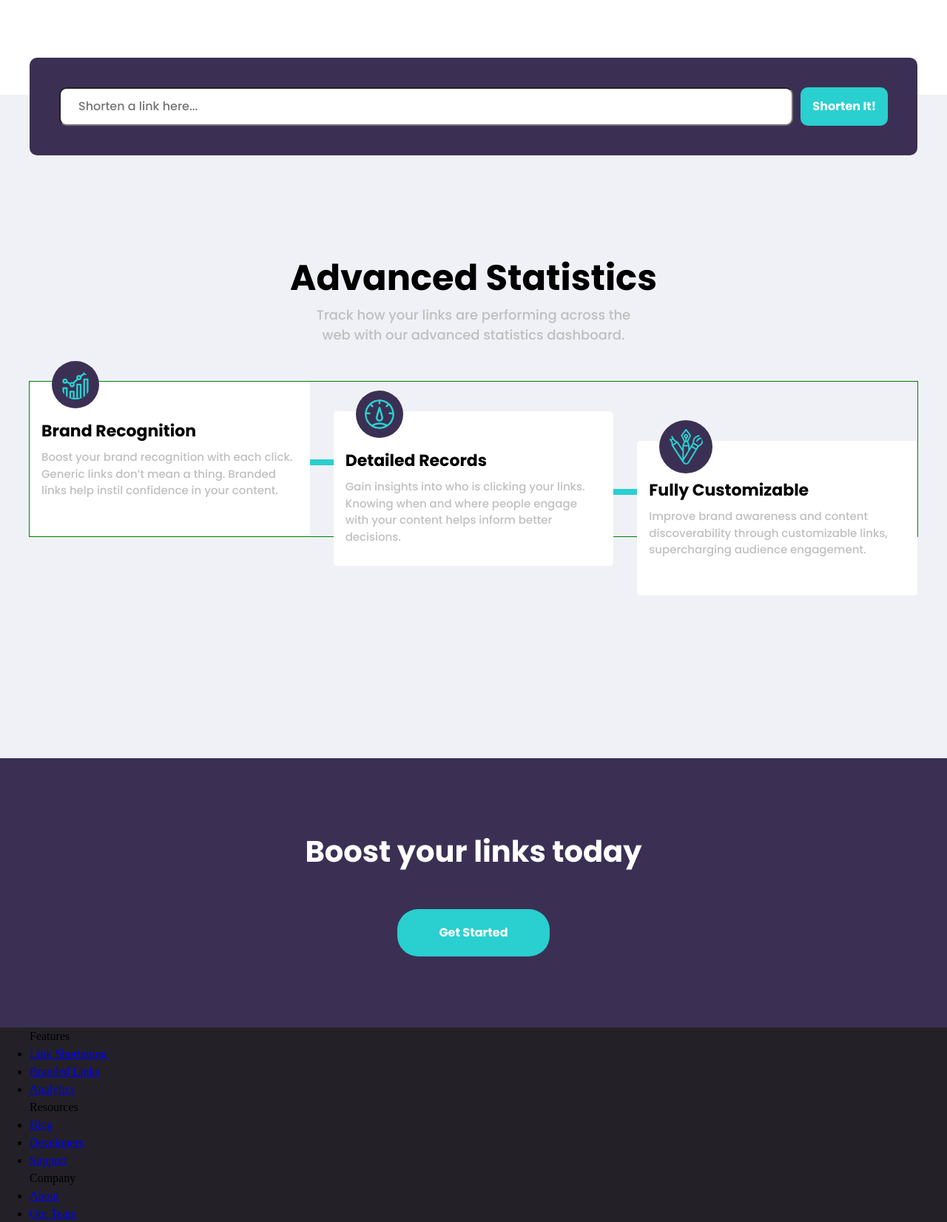
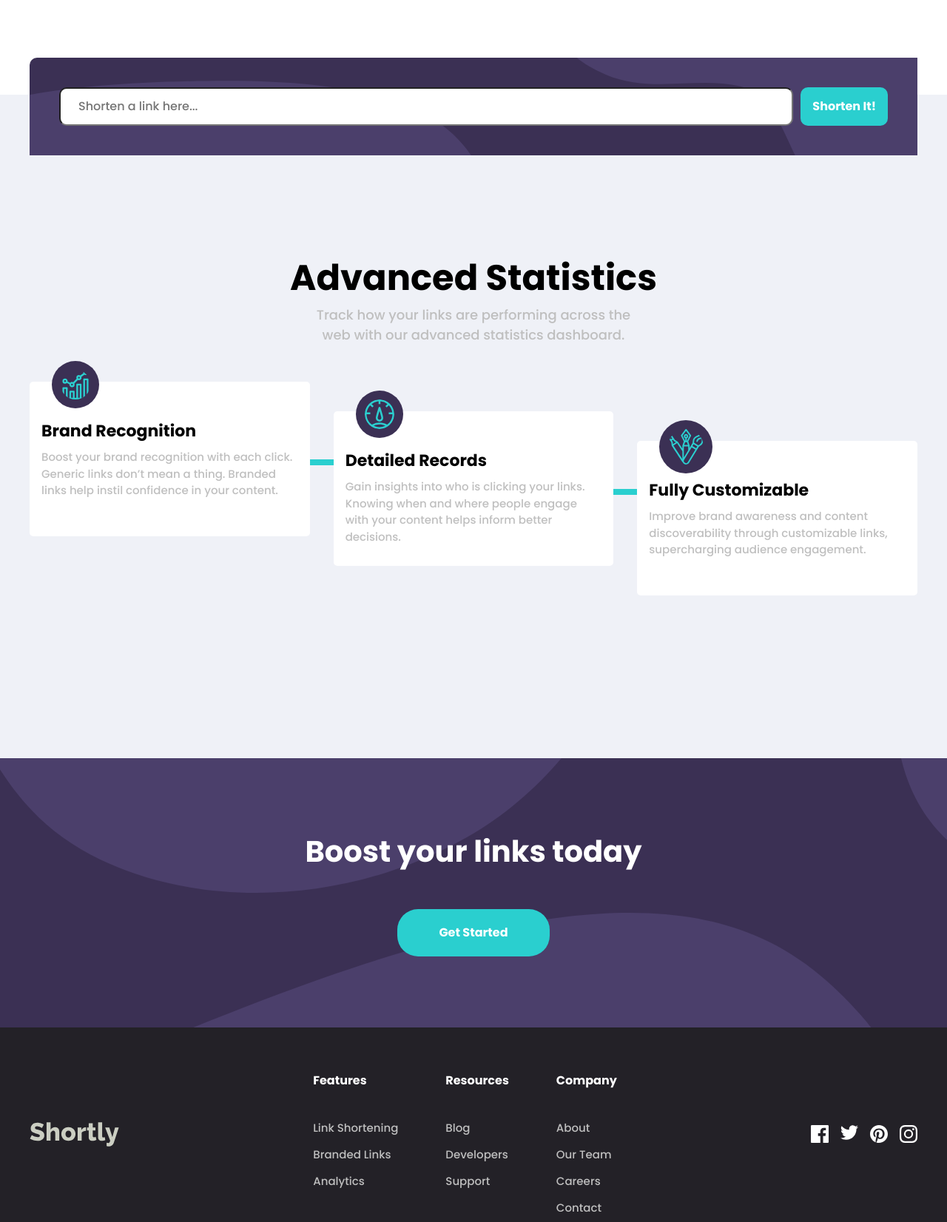
Before and after one commit to K3PAA/shortly-fm-challenge, a plain HTML site: page index.html in a window 1280 px wide. Shown: the part 612-2264 px from the top of the page at 74% size. Drawn offline with Linux system fonts and the light colour scheme.

Commit message:
Final touches, adding Footer

```diff
--- a/index.html
+++ b/index.html
@@ -66,14 +66,14 @@
 
     <section class="form-section bg-graish">
       <div class="container">
-        <form action="" class="bg-primary-700">
+        <form action="" class="bg-primary-700 main-form">
           <input
             type="text"
             placeholder="Shorten a link here..."
             class="shorten--input"
           />
           <button
-            type="button"
+            type="submit"
             class="button button--blue button--rd-sm shorten--btn"
           >
             Shorten It!
@@ -126,7 +126,7 @@
       </div>
     </section>
 
-    <section class="bg-primary-700">
+    <section class="bg-primary-700 boost-svg">
       <div class="container boost">
         <h1 class="clr-neutral-100">Boost your links today</h1>
         <button class="button button--blue button--rd-mid">Get Started</button>
@@ -134,8 +134,8 @@
     </section>
 
     <footer class="bg-neutral-700">
-      <div class="container">
-        <img src="" alt="" />
+      <div class="container footer">
+        <img src="./images/logo.svg" alt="Shortly" class="logo" />
 
         <div class="secondary-nav">
           <ul>
--- a/script.js
+++ b/script.js
@@ -83,7 +83,12 @@ function showError() {
   }, 3000)
 }
 
-shortenBtn.addEventListener('click', async (e) => {
+const mainForm = document.querySelector('.main-form')
+
+mainForm.addEventListener('submit', submitForm)
+
+async function submitForm(e) {
+  e.preventDefault()
   const inputValue = shortenInput.value
 
   try {
@@ -104,4 +109,4 @@ shortenBtn.addEventListener('click', async (e) => {
 
     showError()
   }
-})
+}
--- a/style.css
+++ b/style.css
@@ -288,7 +288,6 @@ main {
 @media (max-width: 44em) {
   .primary-header {
     height: 100px;
-    border: 1px solid green;
   }
 
   .primary-header img {
@@ -412,6 +411,21 @@ main {
   position: relative;
 }
 
+.form-section form::before {
+  content: ' ';
+  position: absolute;
+  top: 0;
+  right: 0;
+  background: url('./images/bg-shorten-desktop.svg');
+  background-size: cover;
+  width: 100%;
+  height: 100%;
+}
+
+.form-section button {
+  z-index: 1;
+}
+
 .shorten-links {
   display: flex;
   flex-direction: column;
@@ -485,8 +499,16 @@ main {
   }
 
   .form-section form {
+    overflow: hidden;
     flex-direction: column;
     gap: 2rem;
+  }
+
+  .form-section form::before {
+    background: url('./images/bg-shorten-mobile.svg');
+    background-size: contain;
+    left: 50%;
+    background-repeat: no-repeat;
   }
 
   .addictional-info {
@@ -556,8 +578,6 @@ main {
   display: grid;
   grid-template-columns: repeat(3, 1fr);
   gap: 2rem;
-
-  outline: 1px solid green;
 }
 
 .card {
@@ -648,12 +668,19 @@ main {
 /* Boost section */
 
 .boost {
+  position: relative;
   display: flex;
   flex-direction: column;
   justify-content: center;
   align-items: center;
   padding-block-start: 3rem;
   padding-block-end: 6rem;
+}
+
+.boost-svg {
+  background-repeat: no-repeat;
+  background-size: cover;
+  background-image: url('./images/bg-boost-desktop.svg');
 }
 
 .boost h1 {
@@ -671,4 +698,70 @@ main {
   .boost h1 {
     font-size: var(--fs-450);
   }
+
+  .boost-svg {
+    background-image: url('./images/bg-boost-mobile.svg');
+  }
 }
+
+/* Footer */
+
+.footer {
+  display: flex;
+  padding-block: 2em;
+  gap: 2rem;
+  justify-content: space-between;
+  align-items: center;
+  font-family: var(--ff-primary);
+}
+
+.footer .logo {
+  filter: invert(1);
+}
+
+.secondary-nav {
+  display: flex;
+  gap: 4rem;
+}
+
+.secondary-nav ul {
+  list-style: none;
+  display: flex;
+  flex-direction: column;
+  gap: 0.75em;
+}
+.secondary-nav ul h3 {
+  color: var(--clr-neutral-100);
+  font-size: var(--fs-250);
+  font-weight: bold;
+  margin-block: 1.75em;
+}
+
+.secondary-nav ul li a {
+  color: var(--clr-neutral-200);
+  font-size: var(--fs-200);
+  text-decoration: none;
+}
+
+.scoial-links ul {
+  list-style: none;
+  display: flex;
+  gap: 1rem;
+}
+
+@media (max-width: 55em) {
+  .footer {
+    flex-direction: column;
+  }
+}
+
+@media (max-width: 30em) {
+  .secondary-nav {
+    flex-direction: column;
+    text-align: center;
+  }
+
+  .secondary-nav ul h3 {
+    margin-block: 0.5em;
+  }
+}
```
